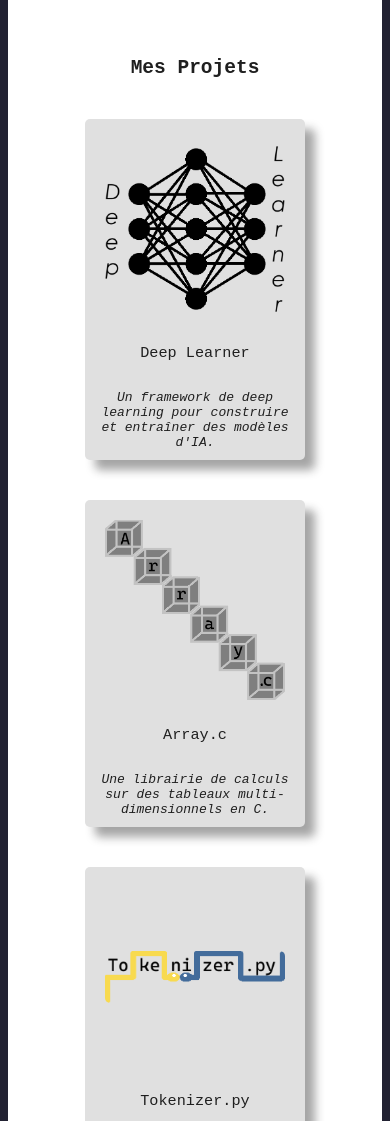
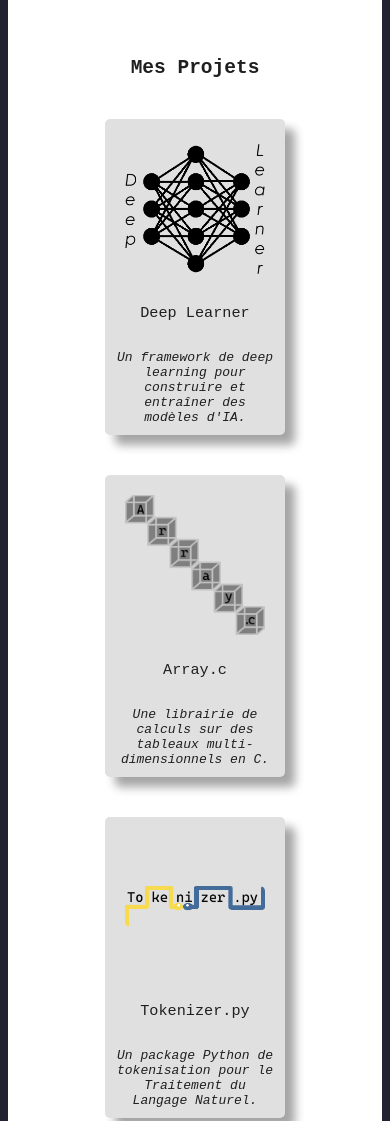
Before and after one commit to PaulWassermann/PaulWassermann.github.io, a website with bundled scripts: page index.html in a window 390 px wide. Shown: the part 797-1918 px from the top of the page. Built offline with nearby package versions, Linux system fonts and the light colour scheme.

Commit message:
style: reduce thumbnails width for smaller screen sizes

```diff
--- a/styles/index.css
+++ b/styles/index.css
@@ -28,12 +28,6 @@ section.text-block {
     width: 60%;
     & p {
         text-align: justify;
-    }
-}
-
-@media screen and (max-width: 1000px) {
-    section.text-block {
-        width: 80%;
     }
 }
 
@@ -117,4 +111,31 @@ section.text-block {
 .project-short-description {
     margin-bottom: 0;
     font-style: oblique;
+    text-align: center;
 }
+
+@media screen and (max-width: 1000px) {
+    section.text-block {
+        width: 80%;
+    }
+}
+
+@media screen and (max-width: 520px) {
+    #projects-thumbnails {
+        grid-template-columns: repeat(auto-fit, minmax(160px, 0.2fr));
+    }
+
+    .project-thumbnail {
+        min-width: 160px;
+    }
+
+    .thumbnail-img-container {
+        height: 160px;
+        width: 160px;
+    }
+
+    .thumbnail-img {
+        max-height: 140px;
+        max-width: 140px;
+    }
+}
```
